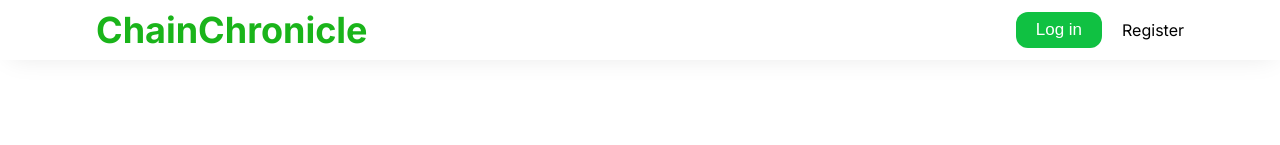
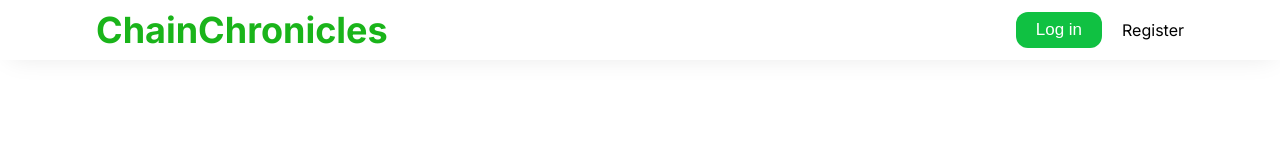
Before and after one commit to omondi8399/ChainChronicles, a Next.js app: page /login in a window 1280 px wide. Shown: the top 145 px of the page. Built offline with nearby package versions, Linux system fonts and the light colour scheme; no server answers.

Commit message:
updated Navbar

```diff
--- a/src/components/navbar/Navbar.jsx
+++ b/src/components/navbar/Navbar.jsx
@@ -21,7 +21,7 @@ const Navbar = () => {
     <div className={classes.container}>
       <div className={classes.wrapper}>
         <h2 className={classes.left}>
-          <Link href="/">ChainChronicle</Link>
+          <Link href="/">ChainChronicles</Link>
         </h2>
         <ul className={classes.right}>
           {
```
